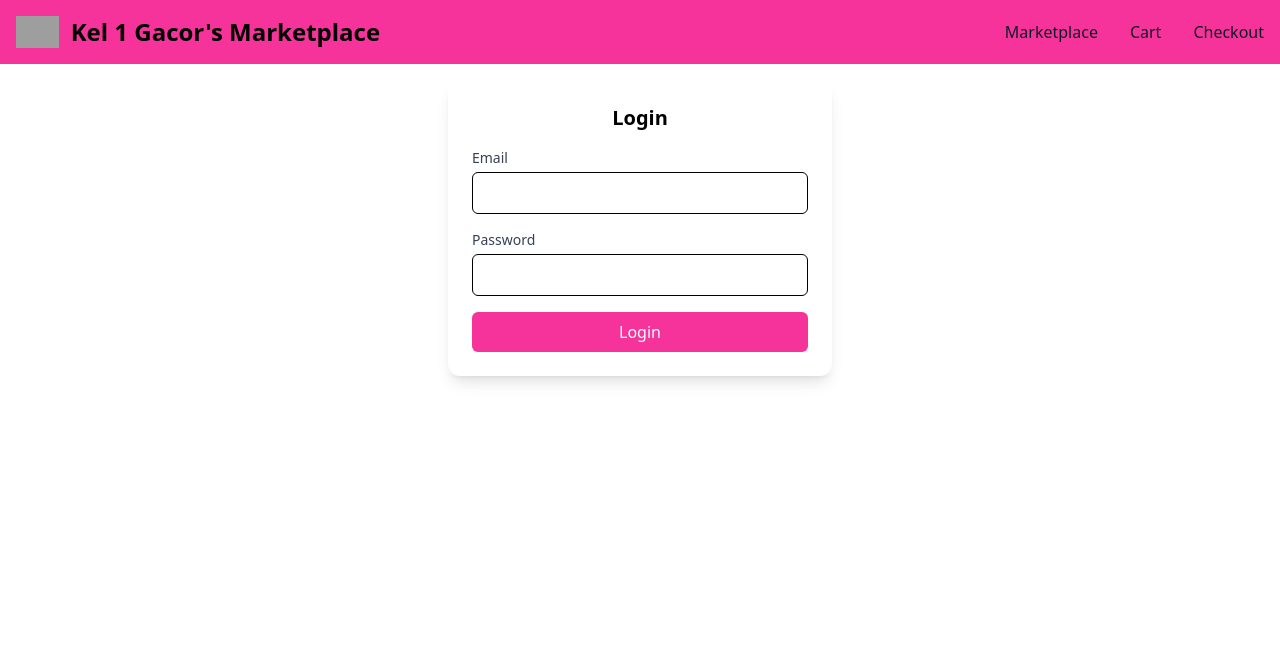
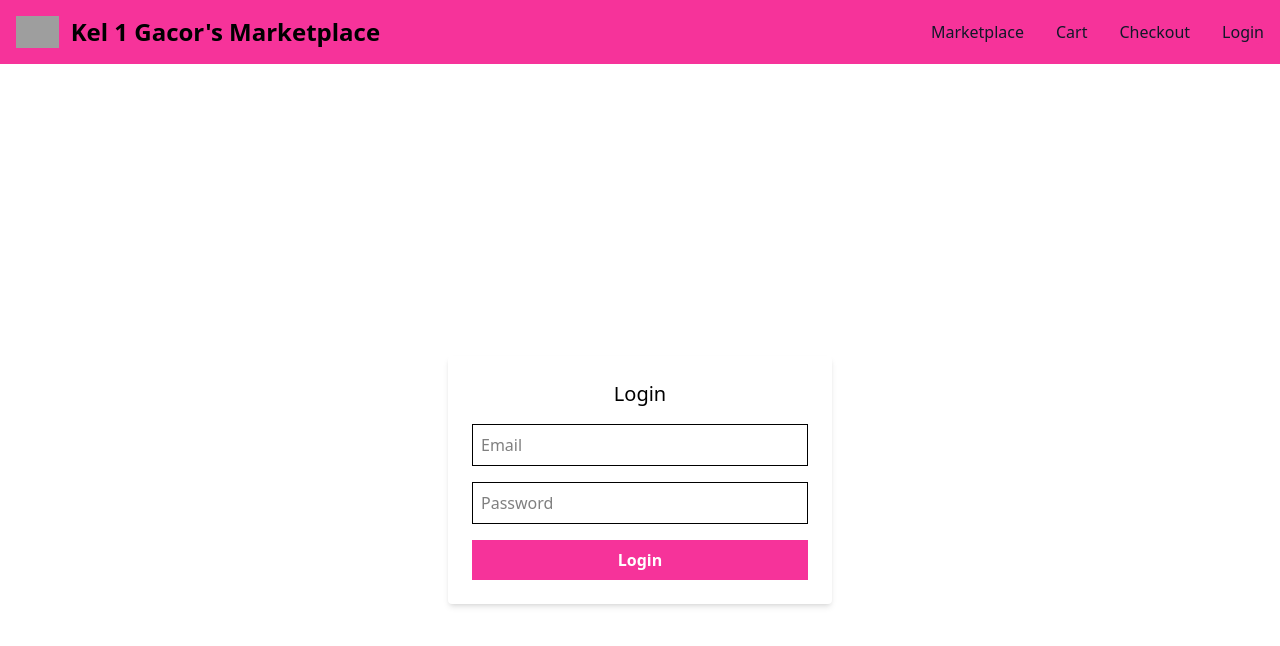
Before and after one commit to adhamfarid11/kel-1-gacor-marketplace, a React (Vite) app: page /login in a window 1280 px wide. Shown: the top 646 px of the page. Built offline with nearby package versions, Linux system fonts and the light colour scheme; grey boxes are pictures that could not be loaded.

Commit message:
feat:final-login

```diff
--- a/src/App.jsx
+++ b/src/App.jsx
@@ -1,15 +1,24 @@
+import { useEffect, useState } from "react";
 import { Route, Routes } from "react-router-dom";
 import HomePage from "@pages/HomePage";
 import NotFoundPage from "@pages/ErrorPage/NotFoundPage";
 import "./App.css";
 import Navbar from "./components/Navbar";
 import LoginPage from "./pages/LoginPage";
+import { useAuthStore } from "@/store/useAuthStore";
 
 function App() {
+  const { isAuthenticated } = useAuthStore();
+  const [authStatus, setAuthStatus] = useState(isAuthenticated);
+
+  useEffect(() => {
+    setAuthStatus(isAuthenticated);
+  }, [isAuthenticated]);
+
   return (
     <>
-      <Navbar />
-      <div class="mt-16 max-w-screen-xl flex flex-wrap items-center justify-between mx-auto p-4">
+      <Navbar key={authStatus} />
+      <div className="mt-16 max-w-screen-xl flex flex-wrap items-center justify-between mx-auto p-4">
         <Routes>
           <Route path="/" element={<HomePage />} />
           <Route path="/login" element={<LoginPage />} />
--- a/src/components/Navbar.jsx
+++ b/src/components/Navbar.jsx
@@ -1,6 +1,15 @@
-import React from "react";
+import { useAuthStore } from "@/store/useAuthStore";
+import { useNavigate } from "react-router-dom";
 
 const Navbar = () => {
+  const { user, isAuthenticated, logout } = useAuthStore();
+  const navigate = useNavigate();
+
+  const handleLogout = () => {
+    logout();
+    navigate("/login");
+  };
+
   return (
     <nav class="fixed top-0 left-0 w-full bg-pink-500 border-gray-200 dark:bg-pink-700">
       <div class="max-w-screen-xl flex flex-wrap items-center justify-between mx-auto p-4">
@@ -41,10 +50,7 @@ const Navbar = () => {
             />
           </svg>
         </button>
-                <div
-                    class="hidden w-full md:block md:w-auto"
-                    id="navbar-default"
-                >
+        <div class="hidden w-full md:block md:w-auto" id="navbar-default">
           <ul class="font-medium flex flex-col p-4 md:p-0 mt-4 border border-gray-200 rounded-lg bg-pink-500 md:flex-row md:space-x-8 rtl:space-x-reverse md:mt-0 md:border-0 md:bg-pink-500 dark:bg-pink-700 md:dark:bg-pink-700 dark:border-pink-800">
             <li>
               <a
@@ -70,6 +76,23 @@ const Navbar = () => {
                 Checkout
               </a>
             </li>
+            <li>
+              {isAuthenticated ? (
+                <>
+                  <span className="text-gray-900">Hi, {user?.name}</span>
+                  <button onClick={handleLogout} className="ml-4 text-gray-900">
+                    Logout
+                  </button>
+                </>
+              ) : (
+                <a
+                  href="/login"
+                  class="block py-2 px-3 text-gray-900 rounded-sm hover:bg-gray-100 md:hover:bg-transparent md:border-0 md:hover:text-blue-700 md:p-0 dark:text-white md:dark:hover:text-blue-500 dark:hover:bg-gray-700 dark:hover:text-white md:dark:hover:bg-transparent"
+                >
+                  Login
+                </a>
+              )}
+            </li>
           </ul>
         </div>
       </div>
--- a/src/pages/LoginPage/index.jsx
+++ b/src/pages/LoginPage/index.jsx
@@ -1,54 +1,46 @@
-import { create } from "zustand";
+import { useState } from "react";
+import { useNavigate } from "react-router-dom";
+import { useAuthStore } from "@/store/useAuthStore";
 
-const useLoginStore = create((set) => ({
-  email: "",
-  password: "",
-  setEmail: (email) => set({ email }),
-  setPassword: (password) => set({ password }),
-}));
+const LoginPage = () => {
+  const [email, setEmail] = useState("");
+  const [password, setPassword] = useState("");
+  const { login } = useAuthStore();
+  const navigate = useNavigate();
 
-export default function LoginPage() {
-  const { email, password, setEmail, setPassword } = useLoginStore();
+  const handleLogin = (e) => {
+    e.preventDefault();
 
-  const handleSubmit = (e) => {
-    e.preventDefault();
-    console.log("Logging in with: ", { email, password });
+    // Simpan data user yang login tanpa pembatasan email tertentu
+    const userData = { email, name: email };
+    login(userData);
+    navigate("/");
   };
 
   return (
-    <div className="flex justify-center items-center w-full">
-      <div className="w-96 shadow-lg p-6 rounded-xl bg-white">
-        <h2 className="text-xl font-bold mb-4 text-center">Login</h2>
-        <form onSubmit={handleSubmit} className="space-y-4">
-          <div>
-            <label className="block text-sm font-medium text-gray-700">
-              Email
-            </label>
+    <div className="flex items-center justify-center h-screen w-screen">
+      <div className="bg-white p-6 rounded shadow-md w-96">
+        <h2 className="text-xl mb-4 text-center">Login</h2>
+        <form onSubmit={handleLogin} className="space-y-4">
           <input
             type="email"
-              name="email"
+            placeholder="Email"
+            className="border p-2 w-full"
             value={email}
             onChange={(e) => setEmail(e.target.value)}
-              className="w-full mt-1 p-2 border rounded-md"
             required
           />
-          </div>
-          <div>
-            <label className="block text-sm font-medium text-gray-700">
-              Password
-            </label>
           <input
             type="password"
-              name="password"
+            placeholder="Password"
+            className="border p-2 w-full"
             value={password}
             onChange={(e) => setPassword(e.target.value)}
-              className="w-full mt-1 p-2 border rounded-md"
             required
           />
-          </div>
           <button
             type="submit"
-            className="w-full p-2 bg-pink-500 text-white rounded-md"
+            className="bg-pink-500 text-white font-semibold p-2 w-full"
           >
             Login
           </button>
@@ -56,4 +48,6 @@ export default function LoginPage() {
       </div>
     </div>
   );
-}
+};
+
+export default LoginPage;
--- /dev/null
+++ b/src/store/useAuthStore.jsx
@@ -0,0 +1,17 @@
+import { create } from "zustand";
+import { persist } from "zustand/middleware";
+
+export const useAuthStore = create(
+  persist(
+    (set) => ({
+      user: null,
+      isAuthenticated: false,
+      login: (userData) => set({ user: userData, isAuthenticated: true }),
+      logout: () => set({ user: null, isAuthenticated: false }),
+    }),
+    {
+      name: "auth-storage",
+      getStorage: () => localStorage,
+    }
+  )
+);
```
Lines whose indentation alone changed are shown as unchanged.
